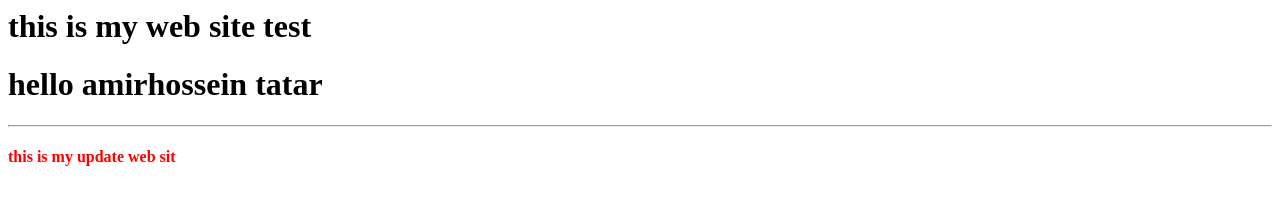
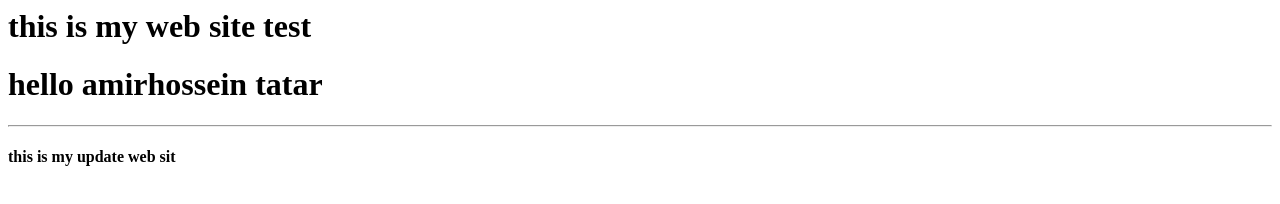
Before and after one commit to amirhosseintatar/Online, a plain HTML site: page index.html in a window 1280 px wide. Drawn offline with Linux system fonts and the light colour scheme.

Commit message:
Update index.html

```diff
--- a/index.html
+++ b/index.html
@@ -11,7 +11,7 @@
     <h1>this is my web site test</h1>
     <h1>hello amirhossein tatar</h1>
     <hr>
-    <h4 style="color: red;">this is my update web sit</h4>
+    <h4>this is my update web sit</h4>
 
 </body>
 
```
